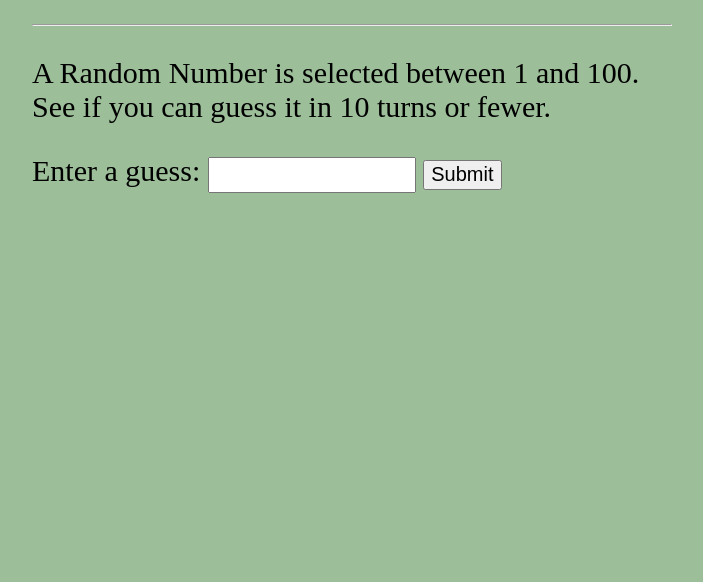
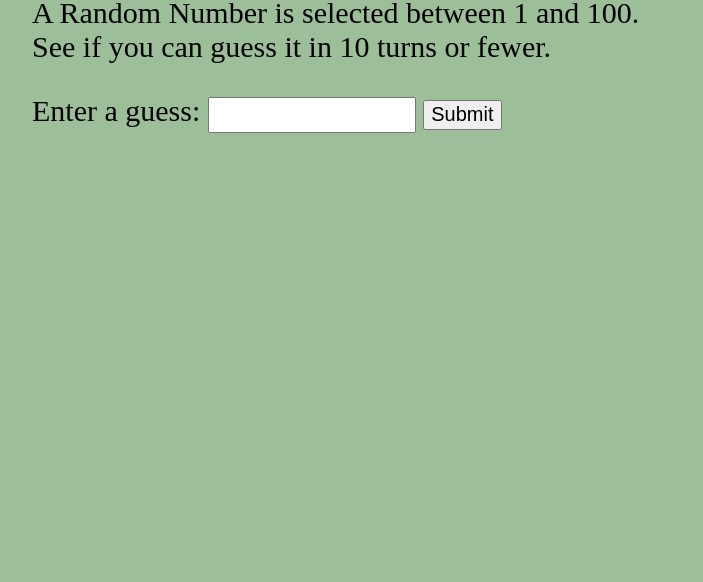
Before and after one commit to lakshaygoel2000/Guessing-Game, a plain HTML site: page index.html in a window 1280 px wide. Shown: the part 218-800 px from the top of the page, without its empty margins (288-991 px from the left). Drawn offline with Linux system fonts and the light colour scheme.

Commit message:
update padding

```diff
--- a/index.html
+++ b/index.html
@@ -17,7 +17,7 @@
         max-width: 800px;
         min-width: 480px;
         margin: 0 auto;
-        padding: 3em;
+        padding: 1em 3em 0em 3em ;
         background-color: rgb(156, 190, 153);
         font-size: 30px;
       }
```
